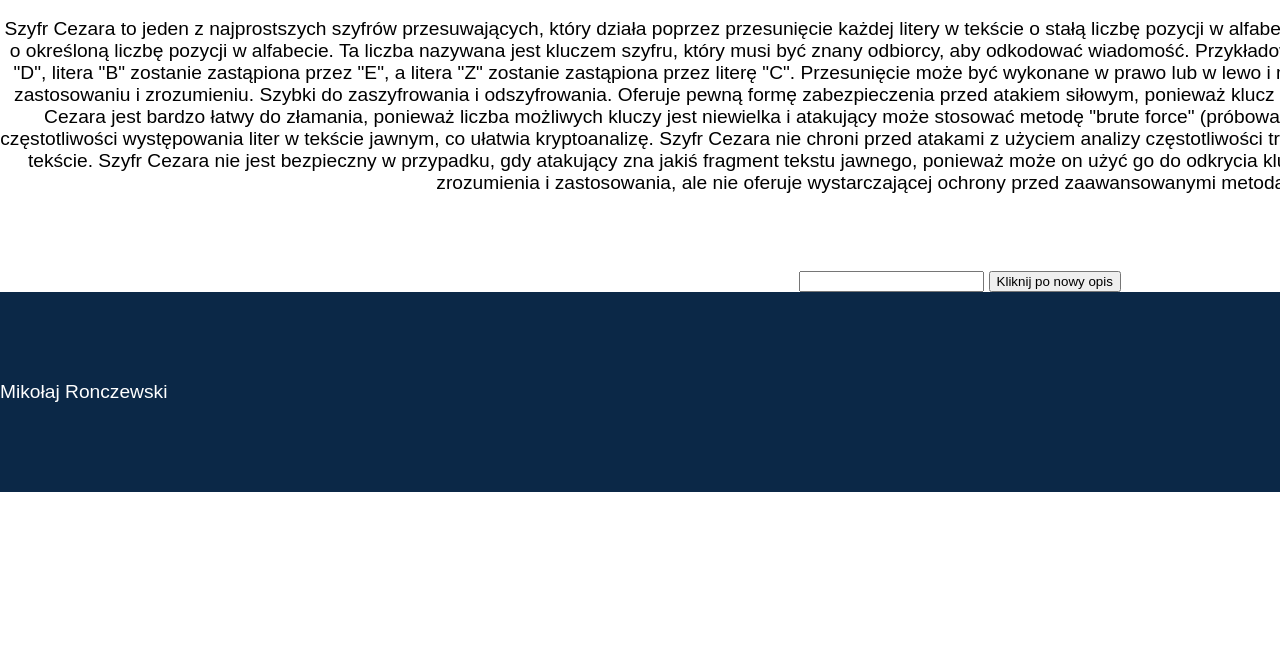
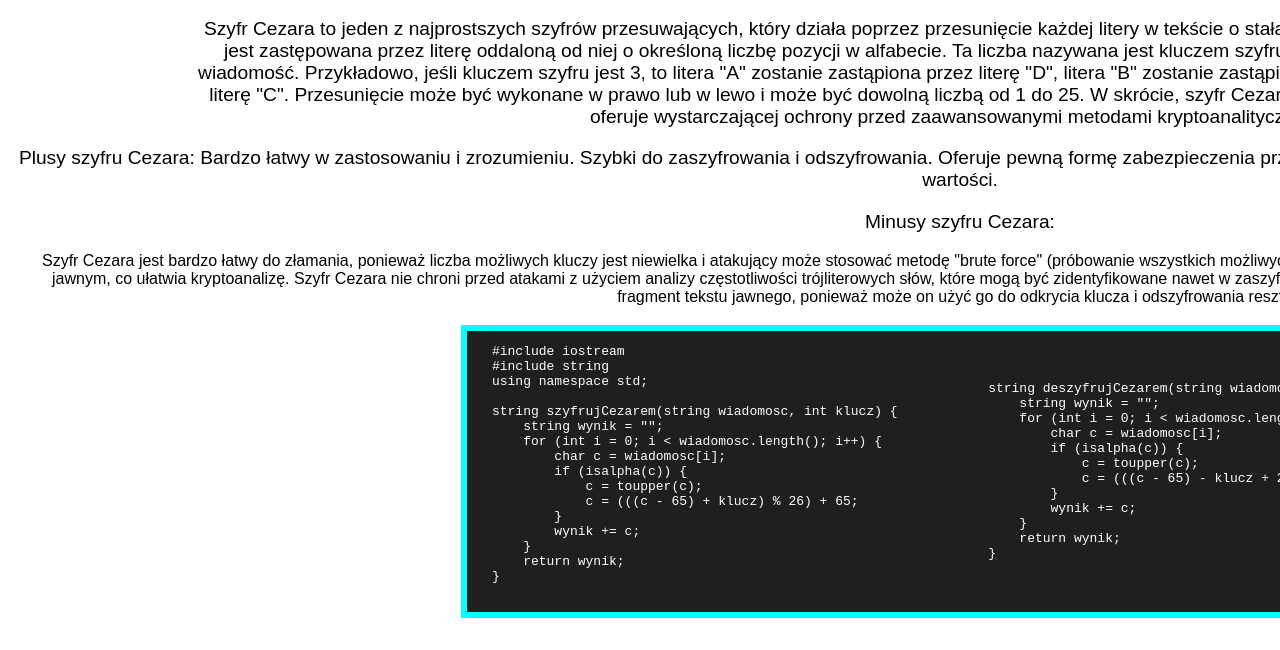
Before and after one commit to MKmikson/MKmikson.github.io, a plain HTML site: page podstorny/type1.html in a window 1280 px wide. Shown: the part 218-868 px from the top of the page. Drawn offline with Linux system fonts and the light colour scheme.

Commit message:
szyfr cezara

```diff
--- a/index.css
+++ b/index.css
@@ -1,10 +1,49 @@
 body{
+
     font-family: 'Mukta', sans-serif;
 }
 
 p{
     font-size: larger;
 }
+
+
+#code-cpp{
+    margin-left: 24%;
+    height: 80%;
+    width: 50%;
+    justify-content: center;
+    color:white;
+    align-items: center;
+    display: flex;
+    background-color: rgb(31, 31, 31);
+    border: aqua 6px solid;
+}
+
+#code-cppS{
+
+    height: 100%;
+    width: 60%;
+    justify-content: center;
+    color:white;
+    align-items: center;
+    display: flex;
+
+
+}
+
+#code-cppD{
+    height: 100%;
+    margin-left: 5%;
+    width: 60%;
+    justify-content: center;
+    color:white;
+    align-items: center;
+    display: flex;
+
+
+}
+
 
 #container{
 
@@ -77,6 +116,11 @@ p{
 
 }
 
+#opis{
+    width: 80%;
+    text-align: center;
+    margin-left: 10%;
+}
 
 #wikiTransfer{
     height: 45px;
@@ -87,8 +131,16 @@ p{
 }
 
 #examples{
+    display: flex;
+    color:white;
+    margin-left: 24%;
+    width: 51%;
+    align-items: center;
+    height: 100px;
     margin-top: 4%;
-    text-align: center;
+    justify-content: space-evenly;
+    margin-bottom: 4%;
+    background-color: black;
 }
 
 #hashEx{
--- a/modules/szyfrCezara/szyfrator.js
+++ b/modules/szyfrCezara/szyfrator.js
@@ -39,7 +39,9 @@ function cezar(s, k) { // s-tekst jawny, k-przesuniecie
     return result; // zwracamy odszyfrowany tekst
 }
 
-function nowyOpis() {
+function displayS() {
+  let przes = document.getElementById("przes").value;
   let inputV = document.getElementById('dane').value;
-  document.getElementById('opis').innerHTML = inputV;
+  console.log(inputV, przes);
+  document.getElementById('wynik').innerHTML = cezar(inputV, przes);
   }
--- a/podstorny/type1.html
+++ b/podstorny/type1.html
@@ -33,32 +33,81 @@
                 <h1>Szyfr Cezara</h1>
                 <p id="opis">Szyfr Cezara to jeden z najprostszych szyfrów przesuwających, który działa poprzez przesunięcie każdej litery w tekście o stałą liczbę pozycji w alfabecie. Konkretnie, każda litera jest zastępowana przez literę oddaloną od niej o określoną liczbę pozycji w alfabecie. Ta liczba nazywana jest kluczem szyfru, który musi być znany odbiorcy, aby odkodować wiadomość.
 
-                    Przykładowo, jeśli kluczem szyfru jest 3, to litera "A" zostanie zastąpiona przez literę "D", litera "B" zostanie zastąpiona przez "E", a litera "Z" zostanie zastąpiona przez literę "C". Przesunięcie może być wykonane w prawo lub w lewo i może być dowolną liczbą od 1 do 25.
+                    Przykładowo, jeśli kluczem szyfru jest 3, to litera "A" zostanie zastąpiona przez literę "D", litera "B" zostanie zastąpiona przez "E", a litera "Z" zostanie zastąpiona przez literę "C". Przesunięcie może być wykonane w prawo lub w lewo i może być dowolną liczbą od 1 do 25.  W skrócie, szyfr Cezara jest łatwy do zrozumienia i zastosowania, ale nie oferuje wystarczającej ochrony przed zaawansowanymi metodami kryptoanalitycznymi.
 
-                    Plusy szyfru Cezara:
+                </p>
+                <div id="opis-zal">
+                    <p id="opis-p">Plusy szyfru Cezara:
 
                         Bardzo łatwy w zastosowaniu i zrozumieniu.
                         Szybki do zaszyfrowania i odszyfrowania.
                         Oferuje pewną formę zabezpieczenia przed atakiem siłowym, ponieważ klucz może przyjąć jedną z 25 możliwych wartości.
+                    </p>
+                    <p id="opis-m">
                         Minusy szyfru Cezara:
-
+                        <ul>
                         Szyfr Cezara jest bardzo łatwy do złamania, ponieważ liczba możliwych kluczy jest niewielka i atakujący może stosować metodę "brute force" (próbowanie wszystkich możliwych kombinacji kluczy).
                         Szyfr Cezara nie ukrywa częstotliwości występowania liter w tekście jawnym, co ułatwia kryptoanalizę.
                         Szyfr Cezara nie chroni przed atakami z użyciem analizy częstotliwości trójliterowych słów, które mogą być zidentyfikowane nawet w zaszyfrowanym tekście.
                         Szyfr Cezara nie jest bezpieczny w przypadku, gdy atakujący zna jakiś fragment tekstu jawnego, ponieważ może on użyć go do odkrycia klucza i odszyfrowania reszty tekstu.
-                    W skrócie, szyfr Cezara jest łatwy do zrozumienia i zastosowania, ale nie oferuje wystarczającej ochrony przed zaawansowanymi metodami kryptoanalitycznymi.</p>
+                        </ul>
+                    </p>
+                </div>
 
             </div>
                 <!-- przyklady szyfrów -->
             <div>
                     <!-- kod c++ -->
-                <div>
+                <div id="code-cpp">
+                    <pre class="language-javascript" id="code-cppS">
+#include iostream
+#include string
+using namespace std;
 
+string szyfrujCezarem(string wiadomosc, int klucz) {
+    string wynik = "";
+    for (int i = 0; i < wiadomosc.length(); i++) {
+        char c = wiadomosc[i];
+        if (isalpha(c)) {
+            c = toupper(c);
+            c = (((c - 65) + klucz) % 26) + 65;
+        }
+        wynik += c;
+    }
+    return wynik;
+}
+                        </pre>
+                        <pre id="code-cppD">
+string deszyfrujCezarem(string wiadomosc, int klucz) {
+    string wynik = "";
+    for (int i = 0; i < wiadomosc.length(); i++) {
+        char c = wiadomosc[i];
+        if (isalpha(c)) {
+            c = toupper(c);
+            c = (((c - 65) - klucz + 26) % 26) + 65;
+        }
+        wynik += c;
+    }
+    return wynik;
+}
+</pre>
                 </div>
                     <!-- input i dzialanie szyfru -->
                 <div id="examples">
+                    <div>
+                        <div>
                             <input id="dane" type="text" ></input>
-                    <button type="button" onclick="nowyOpis()">Kliknij po nowy opis</button>
+                            <p>Tekst do zaszyfrowania</p>
+                        </div>
+                        <div>
+                            <input id="przes" type="text" ></input>
+                            <p>Przesuniecie</p>
+                        <button type="button" onclick="displayS()">Kliknij aby uruchomić szyfrowanie</button>
+                        </div>
+                    </div>
+                    <div>
+                        <p id="wynik"></p>
+                    </div>
                 </div>
             </div>
         </div>
```
Lines whose indentation alone changed are shown as unchanged.
